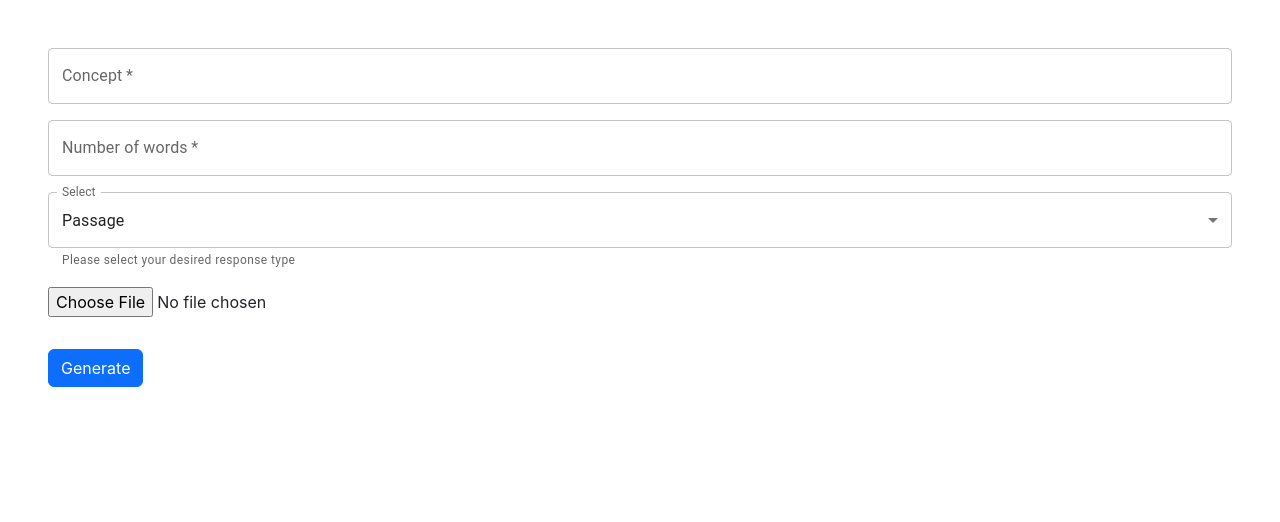
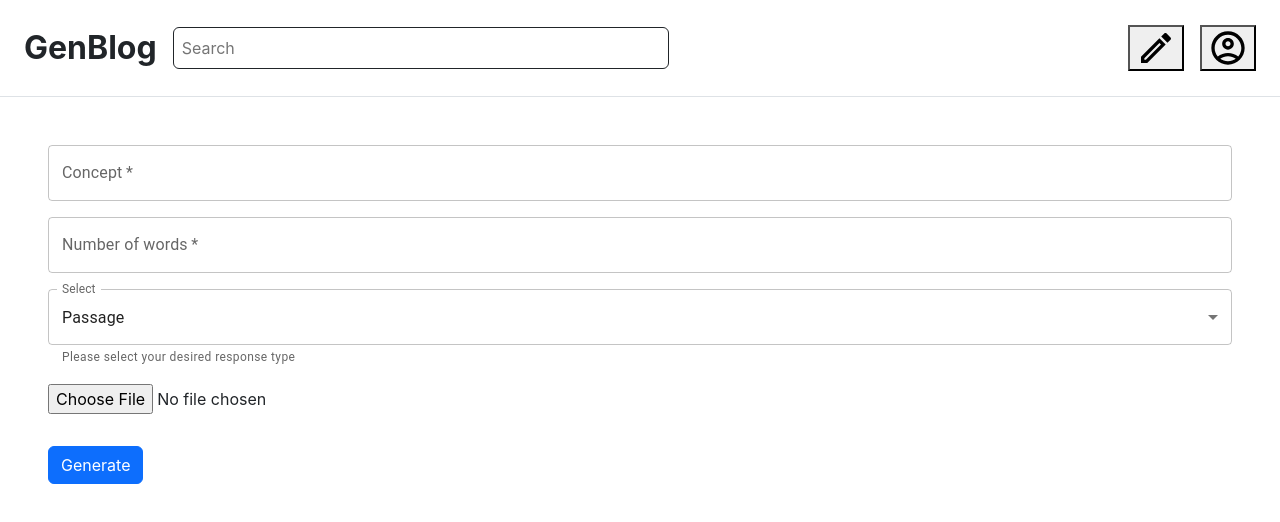
Before and after one commit to TinkerWizard/AI-Powered-Blog-Generator, a React (Create React App) app in the folder frontend/: page /blogs/generate in a window 1280 px wide. Shown: the top 522 px of the page. Built offline with nearby package versions, Linux system fonts and the light colour scheme.

Commit message:
current username and token were import from redux store

```diff
--- a/frontend/src/Layouts/Generate Blog/GenerateBlogPage.tsx
+++ b/frontend/src/Layouts/Generate Blog/GenerateBlogPage.tsx
@@ -1,11 +1,13 @@
-import { FormControl, FormHelperText, Input, InputLabel, Stack, TextField } from "@mui/material";
+import { Stack, TextField } from "@mui/material";
 import { useState } from "react";
 import MenuItem from '@mui/material/MenuItem';
-
+import { TopBar } from "../../Utils/TopBar";
+import { useSelector } from "react-redux";
+import { RootState } from "../../store/store";
 export const GenerateBlogPage: React.FC<{}> = () => {
 
-    // Dummy datas
-    const username = localStorage.getItem('username');
+    const username = useSelector((state: RootState) => state.auth.username);
+    const token = useSelector((state: RootState) => state.auth.token);
 
     const [concept, setConcept] = useState<string>('');
     const [numberOfWords, setNumberOfWords] = useState<number | undefined>();
@@ -27,7 +29,8 @@ export const GenerateBlogPage: React.FC<{}> = () => {
         const response = await fetch('http://127.0.0.1:8000/api/blogs/generate', {
             method: 'POST',
             headers: {
-                'Content-type': 'application/json'
+                'Content-type': 'application/json',
+                'Authorization': `Bearer ${token}`
             },
             body: JSON.stringify({
                 concept,
@@ -47,7 +50,8 @@ export const GenerateBlogPage: React.FC<{}> = () => {
         const response = await fetch('http://127.0.0.1:8000/api/blogs/', {
             method: 'POST',
             headers: {
-                'Content-Type': 'application/json'
+                'Content-Type': 'application/json',
+                'Authorization': `Bearer ${token}`
             },
             body: JSON.stringify({
                 author_name: null,
@@ -69,9 +73,10 @@ export const GenerateBlogPage: React.FC<{}> = () => {
         }
     }
     return (
-        <div className="p-5" style={{ width: '100%' }}>
+        <div className="" style={{ width: '100%' }}>
             {/* Desktop */}
-            <div className="d-none d-xl-block d-xxl-block" style={{ width: '100%' }}>
+            <TopBar />
+            <div className="d-none d-xl-block d-xxl-block p-5" style={{ width: '100%' }}>
                 {/* Generate Blog */}
                 <form action="">
                     <Stack spacing={2} direction="column" sx={{ marginBottom: 4 }}>
```
